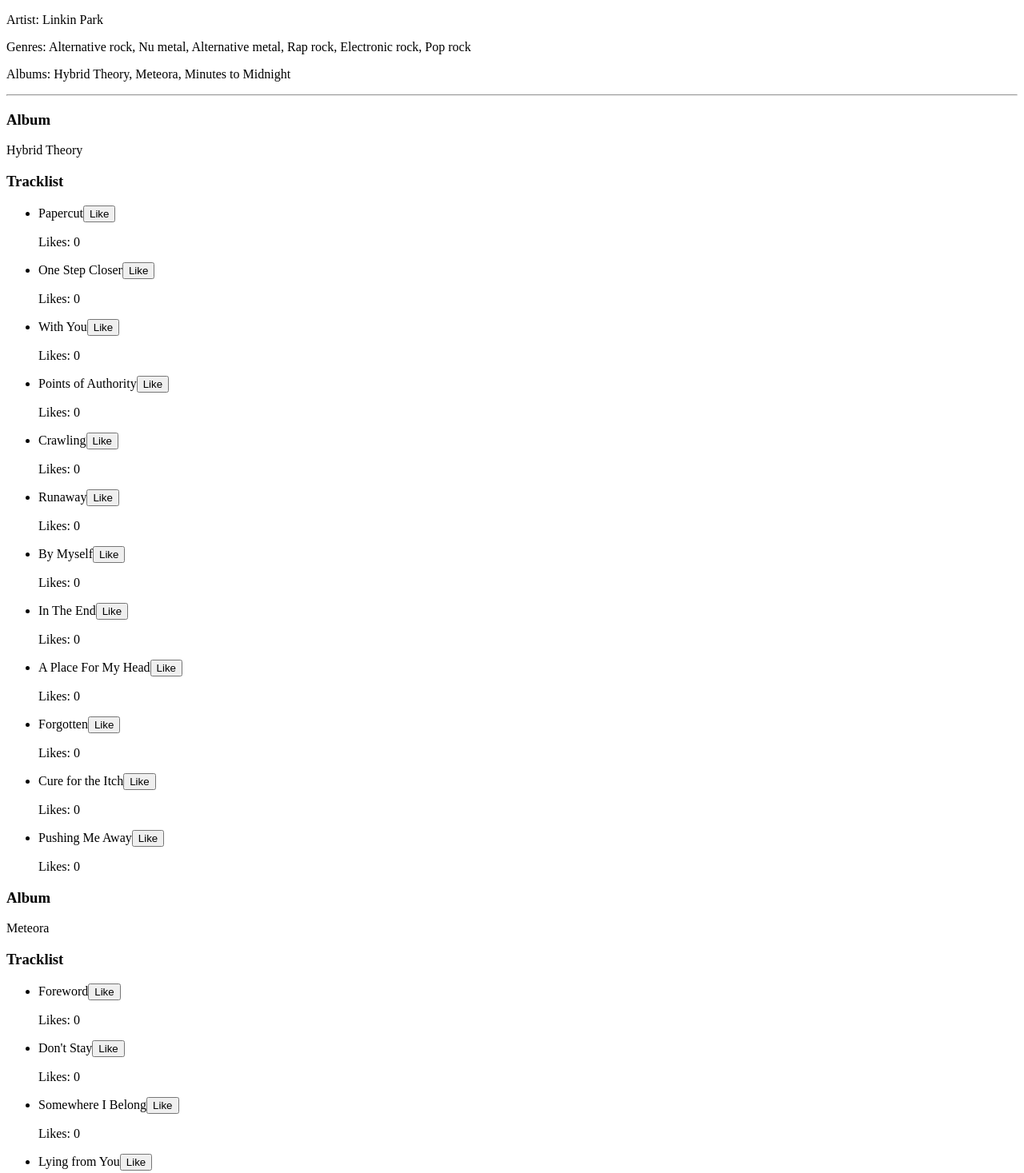
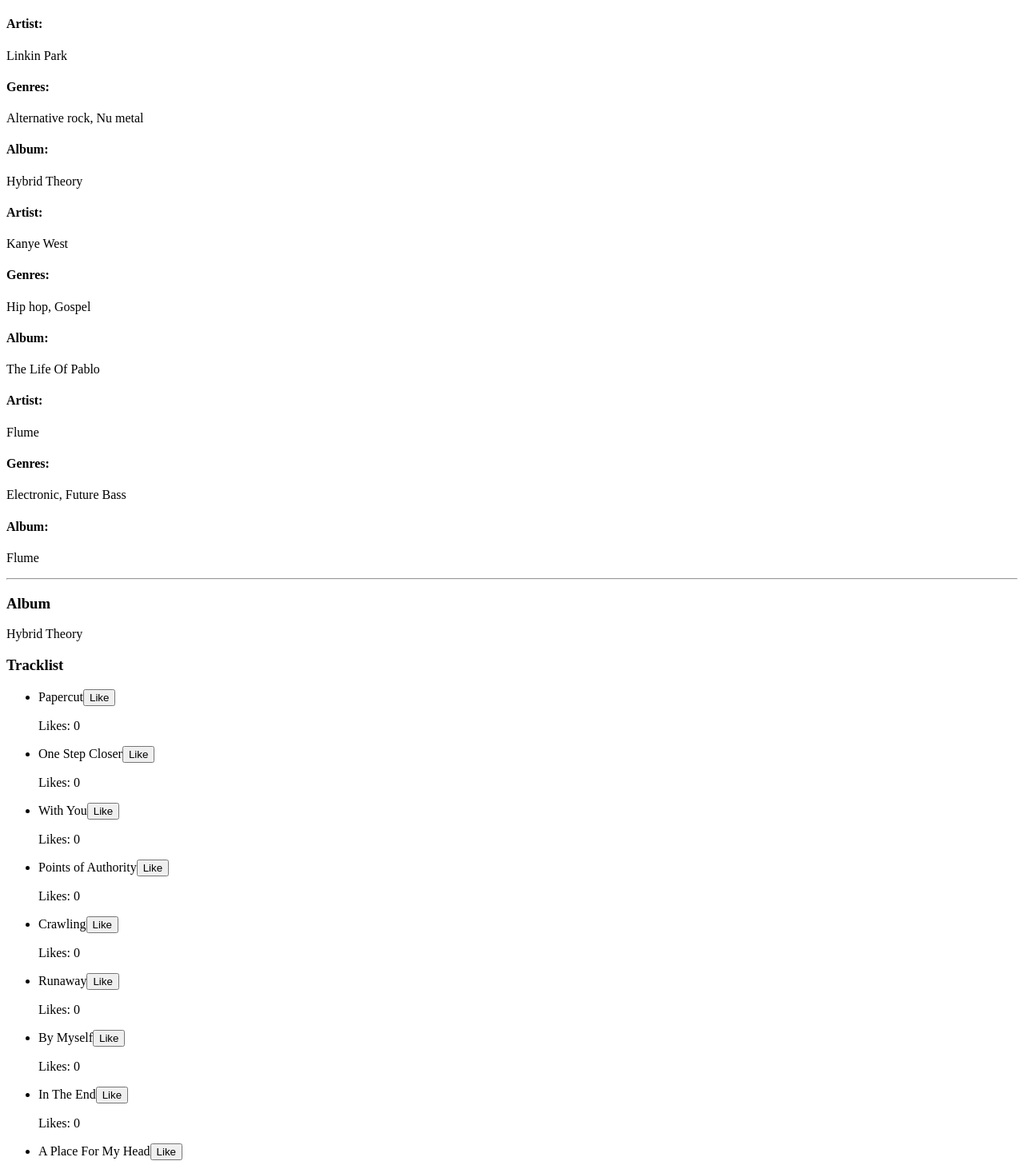
Before and after one commit to matt-b1/music-app, a React (Create React App) app: page / in a window 1280 px wide. Shown: the top 1467 px of the page at 80% size. Built offline with nearby package versions, Linux system fonts and the light colour scheme.

Commit message:
refactor files + add albums

```diff
--- a/src/App.js
+++ b/src/App.js
@@ -1,16 +1,24 @@
 import React from 'react';
-import Artist from './Components/Artist.js';
-import Album from './Components/Album.js'
+import { Artist, Album } from './Components';
 
 const App = () => {
-    const artistName = 'Linkin Park';
-    const artistGenres = ['Alternative rock', 'Nu metal', 'Alternative metal', 'Rap rock', 'Electronic rock', 'Pop rock'];
-    const artistAlbums = ['Hybrid Theory', 'Meteora', 'Minutes to Midnight'];
-    const artist = <Artist name={artistName} genres={artistGenres.join(', ')} albums={artistAlbums.join(', ')}/>
-    const album = Album(artistAlbums);
+    const artistName = [['Linkin Park'], ['Kanye West'], ['Flume']];
+    const artistGenres = [['Alternative rock', 'Nu metal'], ['Hip hop', 'Gospel'], ['Electronic', 'Future Bass']];
+    const artistAlbum = [['Hybrid Theory'], ['The Life Of Pablo'], ['Flume']];
+
+    const artistList = artistName.map((artist, index) => {
+        const artistInfo = <Artist name={artistName[index]} genres={artistGenres[index].join(', ')} album={artistAlbum[index]}/>
+        return (
+            <React.Fragment key={artist}>
+                {artistInfo}
+            </React.Fragment>
+        )
+    })
+    //const artist = <Artist name={artistName} genres={artistGenres.join(', ')} albums={artistAlbum.join(', ')}/>
+    const album = Album(artistAlbum);
     return (
         <>
-            {artist}
+            {artistList}
             {album}
         </>
     )
--- a/src/Components/Album.js
+++ /dev/null
@@ -1,36 +0,0 @@
-import React from 'react';
-import Track from './Track.js';
-
-const Album = (props) => {
-    const hybridtheorySongs = ['Papercut', 'One Step Closer', 'With You', 'Points of Authority', 'Crawling', 'Runaway', 'By Myself', 'In The End', 'A Place For My Head', 'Forgotten', 'Cure for the Itch', 'Pushing Me Away'];
-    const meteoraSongs = ['Foreword', 'Don\'t Stay', 'Somewhere I Belong', 'Lying from You', 'Hit the Floor', 'Easier to Run', 'Faint', 'Figure.09', 'Breaking the Habit', 'From the Inside', 'Nobody\'s Listening', 'Session', 'Numb'];
-    const mtmSongs = ['Wake', 'Given Up', 'Leave Out All the Rest', 'Bleed It Out', 'Shadow of the Day', 'What I\'ve Done', 'Hands Held High', 'No More Sorrow', 'Valentine\'s Day', 'In Between', 'In Pieces', 'The Little Things Give You Away'];
-    let songList;
-    const albumList = props.map((album) => {
-        if (album === 'Hybrid Theory') {
-            songList = hybridtheorySongs.map((song) => <Track key={song} name={song}/>)
-        }
-        else if (album === 'Meteora') {
-            songList = meteoraSongs.map((song) => <Track key={song} name={song}/>)
-        }
-        else if (album === 'Minutes to Midnight') {
-            songList = mtmSongs.map((song) => <Track key={song} name={song}/>)
-        }
-        return (
-            <React.Fragment key={album}>
-                <h3>Album</h3>
-                <p key={album}>{album}</p>
-                <h3>Tracklist</h3>
-                <ul>{songList}</ul>
-            </React.Fragment>
-        )
-    })
-    return (
-        <div>
-            <hr></hr>
-            {albumList}
-        </div>
-    )
-}
-
-export default Album;
--- /dev/null
+++ b/src/Components/Album/index.js
@@ -0,0 +1,30 @@
+import React from 'react';
+import Track from '../Track/index.js';
+
+export const Album = (props) => {
+    let songList;
+    const hybridtheorySongs = ['Papercut', 'One Step Closer', 'With You', 'Points of Authority', 'Crawling', 'Runaway', 'By Myself', 'In The End', 'A Place For My Head', 'Forgotten', 'Cure for the Itch', 'Pushing Me Away'];
+    const albumList = props.map((album) => {
+        if (album.toString() === 'Hybrid Theory') {
+            songList = hybridtheorySongs.map((song) => <Track key={song} name={song}/>)
+        }
+        else {
+            songList = null;
+        }
+
+        return (
+            <React.Fragment key={album}>
+                <h3>Album</h3>
+                <p key={album}>{album}</p>
+                <h3>Tracklist</h3>
+                <ul>{songList}</ul>
+            </React.Fragment>
+        )
+    })
+    return (
+        <div>
+            <hr></hr>
+            {albumList}
+        </div>
+    )
+}
--- a/src/Components/Artist.js
+++ /dev/null
@@ -1,13 +0,0 @@
-import React from 'react';
-
-const Artist = (props) => {
-    return (
-        <div>
-            <p>Artist: {props.name}</p>
-            <p>Genres: {props.genres}</p>
-            <p>Albums: {props.albums}</p>
-        </div>
-    )
-}
-
-export default Artist;
--- /dev/null
+++ b/src/Components/Artist/index.js
@@ -0,0 +1,16 @@
+import React from 'react';
+
+export const Artist = (props) => {
+    return (
+        <div>
+            <h4>Artist: </h4>
+            <p>{props.name}</p>
+            <h4>Genres: </h4>
+            <p>{props.genres}</p>
+            <h4>Album: </h4>
+            <p>{props.album}</p>
+        </div>
+    )
+}
+
+export default Artist;
--- /dev/null
+++ b/src/Components/index.js
@@ -0,0 +1,2 @@
+export { Album } from './Album';
+export { Artist } from './Artist';
```
Also changed, not shown: src/Components/Track/index.js (renamed from src/Components/Track.js), src/index.js (line endings or trailing spaces).
